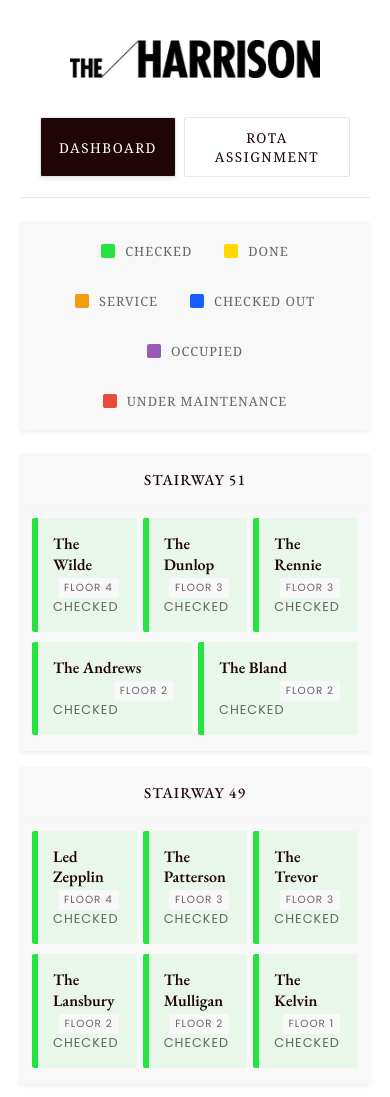
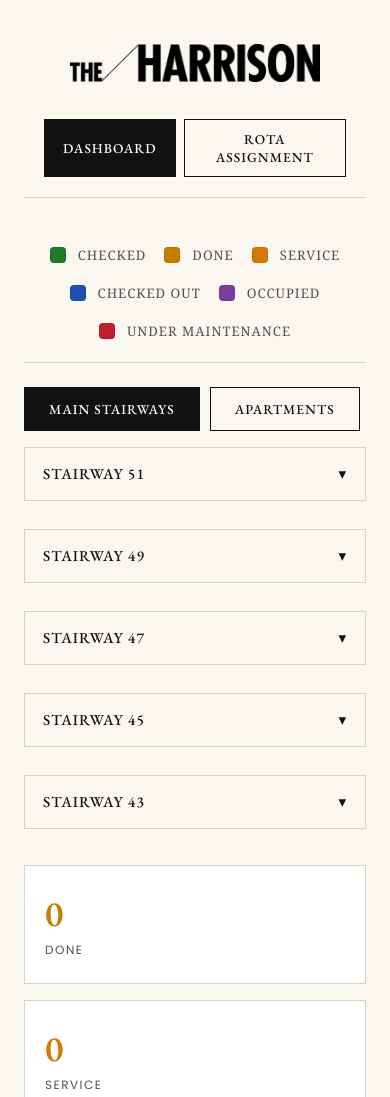
Before and after one commit to M4DD7-b/Housekeeping-App-2026, a plain HTML site: page index.html in a window 390 px wide. Shown: the top 1097 px of the page. Drawn offline with nearby package versions, Linux system fonts and the light colour scheme.

Commit message:
made accessbile via mobile, make apartments tab

```diff
--- a/css/styles.css
+++ b/css/styles.css
@@ -8,27 +8,27 @@
 }
 
 :root {
-    --bg-primary: #ffffff;
-    --bg-secondary: #f8f8f8;
-    --text-primary: #200606;
-    --text-secondary: #666666;
-    --border-color: #e1e8ed;
+    --bg-primary: #faf7f1;
+    --bg-secondary: #ffffff;
+    --text-primary: #111111;
+    --text-secondary: #525252;
+    --border-color: #d8d2c8;
 
     /* Status Colors */
-    --status-done: rgb(255, 217, 0);
-    --status-maintenance: rgb(231, 76, 60);
-    --status-checked: rgb(37, 228, 66);
-    --status-service: #f39c12;
-    --status-checkout: rgb(23, 93, 255);
-    --status-occupied: #9b59b6;
+    --status-done: #c47e00;
+    --status-maintenance: #bf1f2b;
+    --status-checked: #1f7a28;
+    --status-service: #d97706;
+    --status-checkout: #1e4fb5;
+    --status-occupied: #7a3f9d;
 
     /* Shadows */
-    --shadow-sm: 0 2px 4px rgba(0,0,0,0.08);
-    --shadow-md: 0 4px 12px rgba(0,0,0,0.12);
-    --shadow-lg: 0 8px 24px rgba(0,0,0,0.16);
+    --shadow-sm: 0 1px 4px rgba(0,0,0,0.08);
+    --shadow-md: 0 2px 8px rgba(0,0,0,0.10);
+    --shadow-lg: 0 4px 16px rgba(0,0,0,0.14);
 
     /* Accent */
-    --accent: #200606;
+    --accent: #111111;
 }
 
 body {
@@ -36,11 +36,19 @@ body {
     background-color: var(--bg-primary);
     color: var(--text-primary);
     min-height: 100vh;
-    padding: 20px;
+    padding: 24px;
+}
+
+h1, h2, h3 {
+    font-family: 'EB Garamond', serif;
+    font-weight: 500;
+    letter-spacing: 2px;
+    line-height: 1.1;
+    text-transform: uppercase;
 }
 
 .app-container {
-    max-width: 1400px;
+    max-width: 1260px;
     margin: 0 auto;
 }
 
@@ -49,8 +57,8 @@ body {
     display: flex;
     justify-content: space-between;
     align-items: center;
-    margin-bottom: 24px;
-    padding: 24px 32px;
+    margin-bottom: 28px;
+    padding: 28px 32px;
     background: var(--bg-primary);
     border-bottom: 1px solid var(--border-color);
     position: relative;
@@ -58,11 +66,12 @@ body {
 }
 
 .app-header h1 {
-    font-size: 1.75rem;
+    font-size: 2.2rem;
     font-weight: 600;
     color: var(--text-primary);
     font-family: 'EB Garamond', serif;
-    letter-spacing: 1px;
+    letter-spacing: 2.5px;
+    text-transform: uppercase;
     position: relative;
     z-index: 1;
 }
@@ -86,10 +95,34 @@ body {
     padding: 10px 18px;
 }
 
+.dashboard-area-switch {
+    display: flex;
+    flex-wrap: wrap;
+    gap: 10px;
+    margin-bottom: 16px;
+}
+
+.dashboard-area-switch .btn.active {
+    background: var(--text-primary);
+    color: var(--bg-secondary);
+    border-color: var(--text-primary);
+}
+
+.empty-state {
+    padding: 24px;
+    text-align: center;
+    font-size: 0.95rem;
+    color: var(--text-secondary);
+    background: rgba(255,255,255,0.9);
+    border: 1px solid var(--border-color);
+    width: 100%;
+}
+
 .view-tabs .btn.active {
-    background: var(--accent);
-    color: var(--bg-primary);
-    box-shadow: var(--shadow-sm);
+    background: var(--text-primary);
+    color: var(--bg-secondary);
+    box-shadow: none;
+    border-color: var(--text-primary);
 }
 
 .hidden {
@@ -99,76 +132,79 @@ body {
 /* Buttons */
 .btn {
     padding: 12px 24px;
-    border: none;
-    border-radius: 2px;
+    border: 1px solid var(--text-primary);
+    border-radius: 0;
     font-size: 0.85rem;
     font-weight: 500;
     cursor: pointer;
-    transition: all 0.3s ease;
+    transition: all 0.25s ease;
     text-transform: uppercase;
-    letter-spacing: 1.5px;
-    font-family: 'Playfair Display', Georgia, serif;
+    letter-spacing: 1px;
+    font-family: 'EB Garamond', serif;
+    background: transparent;
+    color: var(--text-primary);
 }
 
 .btn-primary {
-    background: var(--accent);
-    color: var(--bg-primary);
+    background: var(--text-primary);
+    color: var(--bg-secondary);
+    border-color: var(--text-primary);
 }
 
 .btn-primary:hover {
-    background: rgba(32, 6, 6, 0.8);
+    background: transparent;
+    color: var(--text-primary);
+    border-color: var(--text-primary);
     transform: translateY(-1px);
-    box-shadow: 0 4px 12px rgba(32, 6, 6, 0.3);
 }
 
 .btn-secondary {
     background: transparent;
     color: var(--text-primary);
-    border: 1px solid var(--border-color);
+    border-color: var(--text-primary);
 }
 
 .btn-secondary:hover {
-    background: var(--bg-secondary);
-    border-color: var(--text-secondary);
+    background: rgba(17,17,17,0.04);
 }
 
 .btn-danger {
-    background: var(--status-maintenance);
+    background: #8a2e33;
     color: white;
 }
 
 .btn-danger:hover {
-    background: #c0392b;
+    opacity: 0.95;
 }
 
 /* Legend */
 .legendContainer {
     display: flex;
-    gap: 32px;
-    padding: 20px 28px;
-    background: var(--bg-secondary);
-    border-radius: 2px;
+    gap: 18px;
+    padding: 20px 22px;
+    background: transparent;
+    border-bottom: 1px solid var(--border-color);
     margin-bottom: 24px;
-    box-shadow: var(--shadow-sm);
     flex-wrap: wrap;
-    border-left: 3px solid var(--harrison-gold);
 }
 
 .legend-item {
     display: flex;
     align-items: center;
-    gap: 10px;
-    font-size: 0.8rem;
+    gap: 12px;
+    font-size: 0.82rem;
     text-transform: uppercase;
     letter-spacing: 1px;
     color: var(--text-secondary);
     font-family: 'Playfair Display', Georgia, serif;
+    margin-bottom: 2px;
 }
 
 .status-dot {
-    width: 14px;
-    height: 14px;
-    border-radius: 2px;
+    width: 16px;
+    height: 16px;
+    border-radius: 4px;
+    border: 1px solid rgba(0,0,0,0.08);
 }
 
 .status-dot.done { background: var(--status-done); }
@@ -198,46 +234,71 @@ body {
 
 .stairway-header {
     text-align: center;
-    padding: 16px;
-    background: var(--bg-secondary);
-    border-radius: 2px 2px 0 0;
+    padding: 0;
+    background: var(--bg-primary);
+    border-radius: 0;
     font-weight: 500;
     color: var(--text-primary);
     font-family: 'EB Garamond', serif;
     font-size: 0.95rem;
+    letter-spacing: 1.5px;
+    text-transform: uppercase;
+    border-bottom: 1px solid var(--border-color);
+}
+
+.stairway-toggle {
+    width: 100%;
+    padding: 16px 18px;
+    display: flex;
+    justify-content: space-between;
+    align-items: center;
+    background: transparent;
+    border: none;
+    font: inherit;
+    color: inherit;
+    cursor: pointer;
+    text-transform: uppercase;
     letter-spacing: 1px;
-    text-transform: uppercase;
-    box-shadow: var(--shadow-sm);
+}
+
+.stairway-toggle-arrow {
+    transition: transform 0.25s ease;
+}
+
+.stairway.open .stairway-toggle-arrow {
+    transform: rotate(180deg);
 }
 
 .stairway-rooms {
     display: flex;
     flex-direction: column;
     gap: 6px;
-    padding: 12px;
-    background: var(--bg-secondary);
-    border-radius: 0 0 2px 2px;
-    box-shadow: var(--shadow-sm);
+    padding: 14px 12px 10px;
+    background: var(--bg-primary);
+    border: 1px solid var(--border-color);
+    border-top: none;
 }
 
 /* Room Cards */
 .room-card {
     height: auto;
-    padding: 16px 18px;
-    border-radius: 2px;
+    padding: 18px 20px;
+    border-radius: 0;
     cursor: pointer;
-    transition: all 0.3s ease;
+    transition: all 0.25s ease;
     display: flex;
     flex-direction: column;
     position: relative;
     overflow: hidden;
     border-left: 3px solid transparent;
-    margin-bottom: 4px;
+    border: 1px solid var(--border-color);
+    background: var(--bg-secondary);
+    margin-bottom: 6px;
 }
 
 .room-card:hover {
-    transform: translateY(-2px);
-    box-shadow: var(--shadow-md);
+    transform: translateY(-1px);
+    box-shadow: var(--shadow-sm);
 }
 
 .room-card::before {
@@ -250,37 +311,37 @@ body {
 }
 
 .room-card.done {
-    background: rgba(255, 217, 0, 0.08);
+    background: rgba(196, 126, 0, 0.12);
     border-left-color: var(--status-done);
 }
 .room-card.done::before { background: var(--status-done); }
 
 .room-card.service {
-    background: rgba(243, 156, 18, 0.08);
+    background: rgba(217, 119, 6, 0.12);
     border-left-color: var(--status-service);
 }
 .room-card.service::before { background: var(--status-service); }
 
 .room-card.checked {
-    background: rgba(37, 228, 66, 0.08);
+    background: rgba(31, 122, 40, 0.12);
     border-left-color: var(--status-checked);
 }
 .room-card.checked::before { background: var(--status-checked); }
 
 .room-card.maintenance {
-    background: rgba(231, 76, 60, 0.08);
+    background: rgba(191, 31, 43, 0.12);
     border-left-color: var(--status-maintenance);
 }
 .room-card.maintenance::before { background: var(--status-maintenance); }
 
 .room-card.checkout {
-    background: rgba(23, 93, 255, 0.08);
+    background: rgba(30, 79, 181, 0.12);
     border-left-color: var(--status-checkout);
 }
 .room-card.checkout::before { background: var(--status-checkout); }
 
 .room-card.occupied {
-    background: rgba(155, 89, 182, 0.08);
+    background: rgba(122, 63, 157, 0.12);
     border-left-color: var(--status-occupied);
 }
 .room-card.occupied::before { background: var(--status-occupied); }
@@ -360,11 +421,12 @@ body {
 .summary-card {
     padding: 24px 20px;
     background: var(--bg-secondary);
-    border-radius: 2px;
-    box-shadow: var(--shadow-sm);
-    text-align: center;
-    border-top: 3px solid var(--harrison-gold);
-    transition: all 0.3s ease;
+    border-radius: 0;
+    box-shadow: none;
+    text-align: left;
+    border-top: 3px solid transparent;
+    transition: all 0.25s ease;
+    border: 1px solid var(--border-color);
 }
 
 .summary-card:hover {
@@ -414,13 +476,13 @@ body {
 
 .modal-content {
     background: var(--bg-secondary);
-    border-radius: 2px;
+    border-radius: 0;
     padding: 32px;
     width: 90%;
-    max-width: 480px;
+    max-width: 520px;
     max-height: 90vh;
     overflow-y: auto;
-    box-shadow: var(--shadow-lg);
+    box-shadow: none;
     position: relative;
     border: 1px solid var(--border-color);
 }
@@ -550,11 +612,13 @@ body {
 
 .employees-section h3,
 .rota-section h3 {
-    margin-bottom: 16px;
-    font-size: 1.1rem;
-    color: var(--harrison-navy);
+    margin-bottom: 24px;
+    font-size: 1rem;
+    color: var(--text-primary);
     border-bottom: 1px solid var(--border-color);
-    padding-bottom: 8px;
+    padding-bottom: 10px;
+    letter-spacing: 1.8px;
+    font-weight: 500;
 }
 
 .employees-list {
@@ -720,24 +784,7 @@ body {
 
 .rota-assignment .hours-input {
     width: 100%;
-    max-width: 120px;
-}
-
-.shift-time-input {
-    width: 100px;
-    padding: 8px 10px;
-    border: 1px solid var(--border-color);
-    border-radius: 4px;
-    background: var(--bg-primary);
-    color: var(--text-primary);
-}
-
-.time-input-group {
-    display: flex;
-    align-items: center;
-    gap: 8px;
-    justify-content: center;
-    flex-wrap: wrap;
+    max-width: 60px;
 }
 
 .assignment-time-label {
@@ -774,6 +821,7 @@ body {
     align-items: center;
     gap: 6px;
     justify-content: flex-end;
+    flex-wrap: nowrap;
 }
 
 .time-input {
@@ -815,15 +863,36 @@ body {
         flex-direction: column;
     }
 
+    .stairway {
+        border: 1px solid var(--border-color);
+        margin-bottom: 12px;
+        background: var(--bg-secondary);
+    }
+
+    .stairway-header {
+        border-bottom: none;
+    }
+
     .stairway-rooms {
-        flex-direction: row;
-        flex-wrap: wrap;
+        display: none;
+        flex-direction: column;
+        padding: 0;
+        border-top: 1px solid var(--border-color);
+    }
+
+    .stairway.open .stairway-rooms {
+        display: flex;
     }
 
     .room-card {
         flex: 1;
-        min-width: 80px;
-        height: auto;
+        min-width: 0;
+        margin: 0;
+        border-radius: 0;
+    }
+
+    .room-card + .room-card {
+        border-top: none;
     }
 
     .legendContainer {
--- a/data/rooms.json
+++ b/data/rooms.json
@@ -2,14 +2,15 @@
   "hotel": {
     "name": "Harrison Chambers",
     "floors": 4,
-    "stairways": 5
+    "stairways": 6
   },
   "stairways": [
     { "id": 1, "name": "Stairway 1", "roomsPerFloor": 1 },
     { "id": 2, "name": "Stairway 2", "roomsPerFloor": 1 },
     { "id": 3, "name": "Stairway 3", "roomsPerFloor": 1 },
     { "id": 4, "name": "Stairway 4", "roomsPerFloor": 1 },
-    { "id": 5, "name": "Stairway 5", "roomsPerFloor": 1 }
+    { "id": 5, "name": "Stairway 5", "roomsPerFloor": 1 },
+    { "id": 6, "name": "Apartments", "roomsPerFloor": 1 }
   ],
   "statuses": [
     { "id": "clean", "label": "Clean", "color": "#27ae60" },
@@ -53,6 +54,11 @@
     { "id": "5-3-The Lavery", "stairway": 5, "floor": 3, "name": "The Lavery", "status": "checked", "notes": "", "guest": "", "breakfast": false  },
     { "id": "5-2-The Murray", "stairway": 5, "floor": 2, "name": "The Murray", "status": "checked", "notes": "", "guest": "", "breakfast": false  },
     { "id": "5-2-The Austin", "stairway": 5, "floor": 2, "name": "The Austin", "status": "checked", "notes": "", "guest": "", "breakfast": false  },
-    { "id": "5-2-The Morrison", "stairway": 5, "floor": 2, "name": "The Morrison", "status": "checked", "notes": "", "guest": "", "breakfast": false }
+    { "id": "5-2-The Morrison", "stairway": 5, "floor": 2, "name": "The Morrison", "status": "checked", "notes": "", "guest": "", "breakfast": false  },
+    { "id": "6-4-Top Apartment", "stairway": 6, "floor": 4, "name": "Top Apartment", "status": "checked", "notes": "", "guest": "", "breakfast": false, "area": "apartments" },
+    { "id": "6-4-Blue Apartment", "stairway": 6, "floor": 4, "name": "Blue Apartment", "status": "checked", "notes": "", "guest": "", "breakfast": false, "area": "apartments" },
+    { "id": "6-3-The Friel", "stairway": 6, "floor": 3, "name": "The Friel", "status": "checked", "notes": "", "guest": "", "breakfast": false, "area": "apartments" },
+    { "id": "6-2-The Waddel", "stairway": 6, "floor": 2, "name": "The Waddel", "status": "checked", "notes": "", "guest": "", "breakfast": false, "area": "apartments" },
+    { "id": "6-1-Pink Apartment", "stairway": 6, "floor": 1, "name": "Pink Apartment", "status": "checked", "notes": "", "guest": "", "breakfast": false, "area": "apartments" }
   ]
 }
--- a/index.html
+++ b/index.html
@@ -46,6 +46,10 @@
         </div>
 
         <div id="dashboardView">
+            <div class="dashboard-area-switch">
+                <button id="mainAreaBtn" class="btn btn-secondary active">Main Stairways</button>
+                <button id="apartmentsAreaBtn" class="btn btn-secondary">Apartments</button>
+            </div>
             <div class="hotel-grid">
                 <div class="stairways-container" id="stairwaysContainer">
                     <!-- Stairways will be generated by JavaScript -->
--- a/js/app.js
+++ b/js/app.js
@@ -11,6 +11,8 @@ const saveRoomBtn = document.getElementById('saveRoomBtn');
 const resetRoomBtn = document.getElementById('resetRoomBtn');
 const addEmployeeBtn = document.getElementById('addEmployeeBtn');
 const legendContainer = document.getElementById('legend');
+const mainAreaBtn = document.getElementById('mainAreaBtn');
+const apartmentsAreaBtn = document.getElementById('apartmentsAreaBtn');
 
 const dashboardView = document.getElementById('dashboardView');
 const rotaView = document.getElementById('rotaView');
@@ -34,18 +36,22 @@ const modalLastUpdated = document.getElementById('modalLastUpdated');
 
 let currentRoomId = null;
 let currentTimeModalEmployeeId = null;
+let currentDashboardArea = 'main';
 
 // Initialize the app
 async function init() {
     let storedRooms = loadRooms();
 
-    if (storedRooms.length === 0) {
     try {
         const response = await fetch('data/rooms.json');
         if (response.ok) {
             const roomsData = await response.json();
             if (roomsData.rooms && roomsData.rooms.length > 0) {
+                if (storedRooms.length === 0) {
                     importRooms(roomsData.rooms);
+                } else {
+                    mergeMissingRooms(roomsData.rooms, storedRooms);
+                }
             }
         } else {
             console.warn('Unable to fetch rooms.json:', response.status, response.statusText);
@@ -55,24 +61,57 @@ async function init() {
     }
 
     storedRooms = loadRooms();
-    }
 
     renderStairways();
     renderStatusSummary();
     showDashboardView();
     setupEventListeners();
+    updateDashboardAreaButtons();
+}
+
+function mergeMissingRooms(roomList, storedRooms) {
+    const storedIds = new Set(storedRooms.map(room => room.id));
+    const missingRooms = roomList
+        .filter(room => !storedIds.has(room.id))
+        .map(room => ({
+            id: room.id,
+            stairway: room.stairway,
+            floor: room.floor,
+            name: room.name,
+            status: room.status || 'checked',
+            notes: room.notes || '',
+            guest: room.guest || '',
+            breakfast: room.breakfast || false,
+            area: room.area || 'main',
+            lastUpdated: room.lastUpdated || new Date().toISOString()
+        }));
+
+    if (missingRooms.length > 0) {
+        saveRooms([...storedRooms, ...missingRooms]);
+    }
 }
 
 // Render all stairways with their rooms
 function renderStairways() {
-    const roomsByLocation = getRoomsByLocation();
+    const roomsByLocation = getRoomsByLocation(currentDashboardArea);
     stairwaysContainer.innerHTML = '';
+
+    const stairwayIds = Object.keys(roomsByLocation);
+    if (stairwayIds.length === 0) {
+        stairwaysContainer.innerHTML = '<div class="empty-state">No rooms available for this view.</div>';
+        return;
+    }
 
     for (const [stairwayId, stairwayData] of Object.entries(roomsByLocation)) {
         const stairwayEl = document.createElement('div');
         stairwayEl.className = 'stairway';
         stairwayEl.innerHTML = `
-            <div class="stairway-header stairway-header-${stairwayId}">${stairwayData.name}</div>
+            <div class="stairway-header stairway-header-${stairwayId}">
+                <button class="stairway-toggle" type="button" aria-expanded="false">
+                    <span>${stairwayData.name}</span>
+                    <span class="stairway-toggle-arrow">▾</span>
+                </button>
+            </div>
             <div class="stairway-rooms" data-stairway="${stairwayId}">
                 ${renderFloorRooms(stairwayData.floors)}
             </div>
@@ -141,7 +180,7 @@ function getStatusLabel(status) {
 
 // Render status summary cards
 function renderStatusSummary() {
-    const summary = getStatusSummary();
+    const summary = getStatusSummary(currentDashboardArea);
     const statusConfig = [
         { key: 'done', label: 'Done' },
         { key: 'service', label: 'Service' },
@@ -162,6 +201,18 @@ function renderStatusSummary() {
 // Setup event listeners
 function setupEventListeners() {
     stairwaysContainer.addEventListener('click', (e) => {
+        const toggleButton = e.target.closest('.stairway-toggle');
+        if (toggleButton) {
+            const stairway = toggleButton.closest('.stairway');
+            const rooms = stairway.querySelector('.stairway-rooms');
+            const expanded = stairway.classList.toggle('open');
+            toggleButton.setAttribute('aria-expanded', expanded ? 'true' : 'false');
+            if (rooms) {
+                rooms.style.display = expanded ? 'flex' : 'none';
+            }
+            return;
+        }
+
         const roomCard = e.target.closest('.room-card');
         if (roomCard) {
             openRoomModal(roomCard.dataset.roomId);
@@ -178,6 +229,8 @@ function setupEventListeners() {
 
     dashboardBtn.addEventListener('click', showDashboardView);
     rotaBtn.addEventListener('click', showRotaView);
+    mainAreaBtn.addEventListener('click', () => switchDashboardArea('main'));
+    apartmentsAreaBtn.addEventListener('click', () => switchDashboardArea('apartments'));
 
     saveRoomBtn.addEventListener('click', () => {
         if (currentRoomId) {
@@ -311,6 +364,20 @@ function showDashboardView() {
     legendContainer.classList.remove('hidden');
     dashboardBtn.classList.add('active');
     rotaBtn.classList.remove('active');
+    updateDashboardAreaButtons();
+}
+
+function switchDashboardArea(area) {
+    if (currentDashboardArea === area) return;
+    currentDashboardArea = area;
+    renderStairways();
+    renderStatusSummary();
+    updateDashboardAreaButtons();
+}
+
+function updateDashboardAreaButtons() {
+    mainAreaBtn.classList.toggle('active', currentDashboardArea === 'main');
+    apartmentsAreaBtn.classList.toggle('active', currentDashboardArea === 'apartments');
 }
 
 // Show rota view
@@ -405,8 +472,6 @@ function renderRotaGrid() {
             const assignment = rota[employee.id]?.[dayKey] || { assigned: false, hours: 0, startTime: '', endTime: '' };
             const timeLabel = assignment.assigned && assignment.startTime && assignment.endTime
                 ? `${assignment.startTime}–${assignment.endTime}`
-                : assignment.assigned && assignment.hours
-                    ? `${assignment.hours}h`
                 : '';
             employeeRow.innerHTML += `
                 <div class="rota-cell rota-assignment" data-employee-id="${employee.id}" data-day="${dayKey}">
@@ -414,7 +479,6 @@ function renderRotaGrid() {
                         <input type="checkbox" class="assignment-checkbox" ${assignment.assigned ? 'checked' : ''}>
                         <span>Assign</span>
                     </label>
-                    <input type="number" min="0" max="24" value="${assignment.hours}" class="hours-input" ${assignment.assigned ? '' : 'disabled'}>
                     <div class="assignment-time-label">${timeLabel}</div>
                 </div>
             `;
@@ -432,10 +496,6 @@ function renderRotaGrid() {
 
     document.querySelectorAll('.assignment-checkbox').forEach(checkbox => {
         checkbox.addEventListener('change', handleAssignmentChange);
-    });
-
-    document.querySelectorAll('.hours-input').forEach(input => {
-        input.addEventListener('change', handleHoursChange);
     });
 }
 
@@ -531,23 +591,9 @@ function handleAssignmentChange(e) {
     const employeeId = cell.dataset.employeeId;
     const day = cell.dataset.day;
     const assigned = e.target.checked;
-    const hoursInput = cell.querySelector('.hours-input');
 
-    hoursInput.disabled = !assigned;
-    if (!assigned) {
-        hoursInput.value = 0;
-    }
-
-    updateRotaAssignment(employeeId, day, assigned, parseInt(hoursInput.value) || 0);
-}
-
-function handleHoursChange(e) {
-    const cell = e.target.closest('.rota-assignment');
-    const employeeId = cell.dataset.employeeId;
-    const day = cell.dataset.day;
-    const hours = parseInt(e.target.value) || 0;
-
-    updateRotaAssignment(employeeId, day, true, hours);
+    updateRotaAssignment(employeeId, day, assigned, 0);
+    renderRotaGrid();
 }
 
 // Initialize when DOM is ready
--- a/js/data.js
+++ b/js/data.js
@@ -5,11 +5,12 @@ const STORAGE_KEY = 'housekeeping_rooms';
 // Each stairway has a different number of rooms
 const HOTEL_CONFIG = {
     stairways: [
-        { id: 1, name: 'Stairway 51', roomsPerFloor: 1 },
-        { id: 2, name: 'Stairway 49', roomsPerFloor: 1 },
-        { id: 3, name: 'Stairway 47', roomsPerFloor: 1 },
-        { id: 4, name: 'Stairway 45', roomsPerFloor: 1 },
-        { id: 5, name: 'Stairway 43', roomsPerFloor: 1 }
+        { id: 1, name: 'Stairway 51', roomsPerFloor: 1, area: 'main' },
+        { id: 2, name: 'Stairway 49', roomsPerFloor: 1, area: 'main' },
+        { id: 3, name: 'Stairway 47', roomsPerFloor: 1, area: 'main' },
+        { id: 4, name: 'Stairway 45', roomsPerFloor: 1, area: 'main' },
+        { id: 5, name: 'Stairway 43', roomsPerFloor: 1, area: 'main' },
+        { id: 6, name: 'Apartments', roomsPerFloor: 1, area: 'apartments' }
     ],
     floors: [4, 3, 2, 1]
 };
@@ -104,16 +105,19 @@ function resetRoom(roomId) {
 }
 
 // Get status summary
-function getStatusSummary() {
+function getStatusSummary(area = 'main') {
     const rooms = loadRooms();
     const summary = {};
+    const allowedStairwayIds = HOTEL_CONFIG.stairways
+        .filter(stairway => stairway.area === area)
+        .map(stairway => stairway.id);
 
     DEFAULT_STATUSES.forEach(status => {
         summary[status] = 0;
     });
 
     rooms.forEach(room => {
-        if (summary[room.status] !== undefined) {
+        if (allowedStairwayIds.includes(room.stairway) && summary[room.status] !== undefined) {
             summary[room.status]++;
         }
     });
@@ -122,11 +126,13 @@ function getStatusSummary() {
 }
 
 // Get rooms grouped by stairway and floor
-function getRoomsByLocation() {
+function getRoomsByLocation(area = 'main') {
     const rooms = loadRooms();
     const grouped = {};
 
-    HOTEL_CONFIG.stairways.forEach(stairway => {
+    HOTEL_CONFIG.stairways
+        .filter(stairway => stairway.area === area)
+        .forEach(stairway => {
             grouped[stairway.id] = {
                 name: stairway.name,
                 floors: {}
@@ -280,6 +286,8 @@ function importRooms(roomList) {
         status: room.status || 'checked',
         notes: room.notes || '',
         guest: room.guest || '',
+        breakfast: room.breakfast || false,
+        area: room.area || 'main',
         lastUpdated: room.lastUpdated || new Date().toISOString()
     }));
 
```
Also changed, not shown: Tasks/task-manager.txt (+14 -12 lines). Lines whose indentation alone changed are shown as unchanged.
